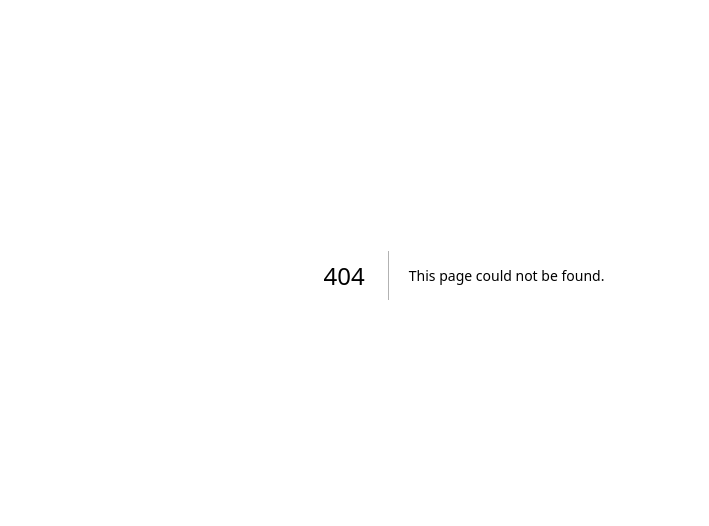
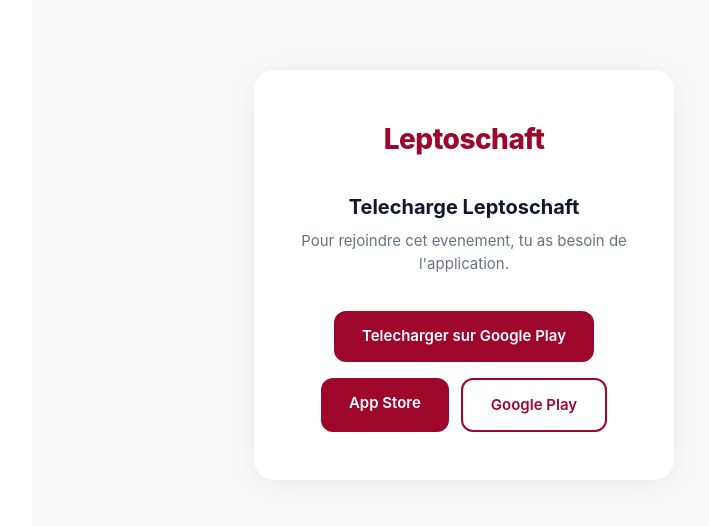
Before and after one commit to hugobayoud/portfolio, a Next.js app: page /invite/1 in a window 1280 px wide. Before the commit this address had no page. Shown: the part 244-770 px from the top of the page, without its empty margins (176-885 px from the left). Built offline with nearby package versions, Linux system fonts and the light colour scheme.

Commit message:
Added redirect + invite code for leptoschaft

```diff
--- a/src/app/globals.css
+++ b/src/app/globals.css
@@ -81,3 +81,9 @@ body {
     transform: translateY(-8px) scale(0.9);
   }
 }
+
+@keyframes spin {
+  to {
+    transform: rotate(360deg);
+  }
+}
--- /dev/null
+++ b/src/app/invite/[code]/page.tsx
@@ -0,0 +1,213 @@
+"use client";
+
+import { useEffect, useRef, useState } from "react";
+import { useParams } from "next/navigation";
+
+// TODO: Renseigner l'URL réelle App Store.
+const APP_STORE_URL = "https://apps.apple.com/app/id<TON_APP_ID>";
+// TODO: Renseigner l'URL réelle Google Play.
+const PLAY_STORE_URL =
+  "https://play.google.com/store/apps/details?id=com.tizy.leptoschaft";
+
+const ANDROID_PACKAGE = "com.tizy.leptoschaft";
+const APP_NAME = "Leptoschaft";
+const PRIMARY = "#9E072B";
+
+type OS = "ios" | "android" | "unknown";
+type Phase = "redirecting" | "fallback";
+
+function getOS(): OS {
+  if (typeof navigator === "undefined") return "unknown";
+  const ua = navigator.userAgent;
+  if (/iPhone|iPad|iPod/.test(ua)) return "ios";
+  if (/Android/.test(ua)) return "android";
+  return "unknown";
+}
+
+export default function InvitePage() {
+  const params = useParams<{ code: string }>();
+  const code = Array.isArray(params.code) ? params.code[0] : params.code;
+
+  const [phase, setPhase] = useState<Phase>("redirecting");
+  const [os, setOs] = useState<OS>("unknown");
+  const timer = useRef<ReturnType<typeof setTimeout> | undefined>(undefined);
+
+  useEffect(() => {
+    if (!code) {
+      setPhase("fallback");
+      return;
+    }
+
+    const detectedOs = getOS();
+    setOs(detectedOs);
+
+    if (detectedOs === "unknown") {
+      // Desktop : affiche juste les liens de téléchargement
+      setPhase("fallback");
+      return;
+    }
+
+    if (detectedOs === "android") {
+      // Android Intent URL : le système gère nativement l'app installée / non installée.
+      // Si l'app est installée → ouvre l'app. Sinon → ouvre PLAY_STORE_URL.
+      const fallback = encodeURIComponent(PLAY_STORE_URL);
+      window.location.href = `intent://invite/${code}#Intent;scheme=leptoschaft;package=${ANDROID_PACKAGE};S.browser_fallback_url=${fallback};end`;
+      // Filet de sécurité si l'Intent URL n'est pas traitée (navigateurs non-Chrome)
+      timer.current = setTimeout(() => setPhase("fallback"), 2500);
+      return () => {
+        if (timer.current) clearTimeout(timer.current);
+      };
+    }
+
+    // iOS : tentative via custom scheme.
+    // Si les Universal Links sont actifs et l'app installée, cette page
+    // est généralement bypassée et l'app s'ouvre directement.
+    const onHide = () => {
+      if (document.hidden && timer.current) clearTimeout(timer.current);
+    };
+    document.addEventListener("visibilitychange", onHide, { once: true });
+
+    window.location.href = `leptoschaft://invite/${code}`;
+
+    timer.current = setTimeout(() => {
+      setPhase("fallback");
+      window.location.href = APP_STORE_URL;
+    }, 1500);
+
+    return () => {
+      if (timer.current) clearTimeout(timer.current);
+      document.removeEventListener("visibilitychange", onHide);
+    };
+  }, [code]);
+
+  const storeUrl = os === "ios" ? APP_STORE_URL : PLAY_STORE_URL;
+  const storeLabel =
+    os === "ios" ? "Telecharger sur l'App Store" : "Telecharger sur Google Play";
+
+  return (
+    <main style={styles.root}>
+      <div style={styles.card}>
+        <div style={styles.logo}>{APP_NAME}</div>
+
+        {phase === "redirecting" ? (
+          <>
+            <Spinner />
+            <p style={styles.heading}>Ouverture de {APP_NAME}...</p>
+            <p style={styles.sub}>Tu es invite a rejoindre un evenement.</p>
+          </>
+        ) : (
+          <>
+            <p style={styles.heading}>Telecharge {APP_NAME}</p>
+            <p style={styles.sub}>
+              Pour rejoindre cet evenement, tu as besoin de l'application.
+            </p>
+          </>
+        )}
+
+        {(phase === "fallback" || os !== "unknown") && (
+          <a href={storeUrl} style={styles.button}>
+            {storeLabel}
+          </a>
+        )}
+
+        {os === "unknown" && (
+          <div style={styles.storeRow}>
+            <a href={APP_STORE_URL} style={styles.button}>
+              App Store
+            </a>
+            <a href={PLAY_STORE_URL} style={{ ...styles.button, ...styles.buttonOutline }}>
+              Google Play
+            </a>
+          </div>
+        )}
+      </div>
+    </main>
+  );
+}
+
+function Spinner() {
+  return (
+    <div style={spinnerStyles.wrapper}>
+      <div style={spinnerStyles.ring} />
+    </div>
+  );
+}
+
+const styles: Record<string, React.CSSProperties> = {
+  root: {
+    minHeight: "100dvh",
+    display: "flex",
+    alignItems: "center",
+    justifyContent: "center",
+    background: "#fafafa",
+    fontFamily: "-apple-system, BlinkMacSystemFont, 'Segoe UI', sans-serif",
+    padding: "24px",
+  },
+  card: {
+    background: "white",
+    borderRadius: "20px",
+    padding: "48px 40px",
+    maxWidth: "420px",
+    width: "100%",
+    textAlign: "center",
+    boxShadow: "0 4px 32px rgba(0,0,0,0.08)",
+  },
+  logo: {
+    fontSize: "28px",
+    fontWeight: "800",
+    color: PRIMARY,
+    marginBottom: "32px",
+    letterSpacing: "-0.5px",
+  },
+  heading: {
+    fontSize: "20px",
+    fontWeight: "700",
+    color: "#111827",
+    margin: "16px 0 8px",
+  },
+  sub: {
+    fontSize: "15px",
+    color: "#6B7280",
+    lineHeight: "1.5",
+    margin: "0 0 28px",
+  },
+  button: {
+    display: "inline-block",
+    background: PRIMARY,
+    color: "white",
+    borderRadius: "12px",
+    padding: "14px 28px",
+    fontSize: "15px",
+    fontWeight: "600",
+    textDecoration: "none",
+    marginTop: "8px",
+  },
+  buttonOutline: {
+    background: "transparent",
+    color: PRIMARY,
+    border: `2px solid ${PRIMARY}`,
+  },
+  storeRow: {
+    display: "flex",
+    gap: "12px",
+    justifyContent: "center",
+    flexWrap: "wrap",
+    marginTop: "8px",
+  },
+};
+
+const spinnerStyles: Record<string, React.CSSProperties> = {
+  wrapper: {
+    display: "flex",
+    justifyContent: "center",
+    margin: "8px 0",
+  },
+  ring: {
+    width: "40px",
+    height: "40px",
+    borderRadius: "50%",
+    border: `4px solid ${PRIMARY}20`,
+    borderTopColor: PRIMARY,
+    animation: "spin 0.8s linear infinite",
+  },
+};
```
Also changed, not shown: src/app/.well-known/apple-app-site-association/route.ts (added), src/app/.well-known/assetlinks.json/route.ts (added).
